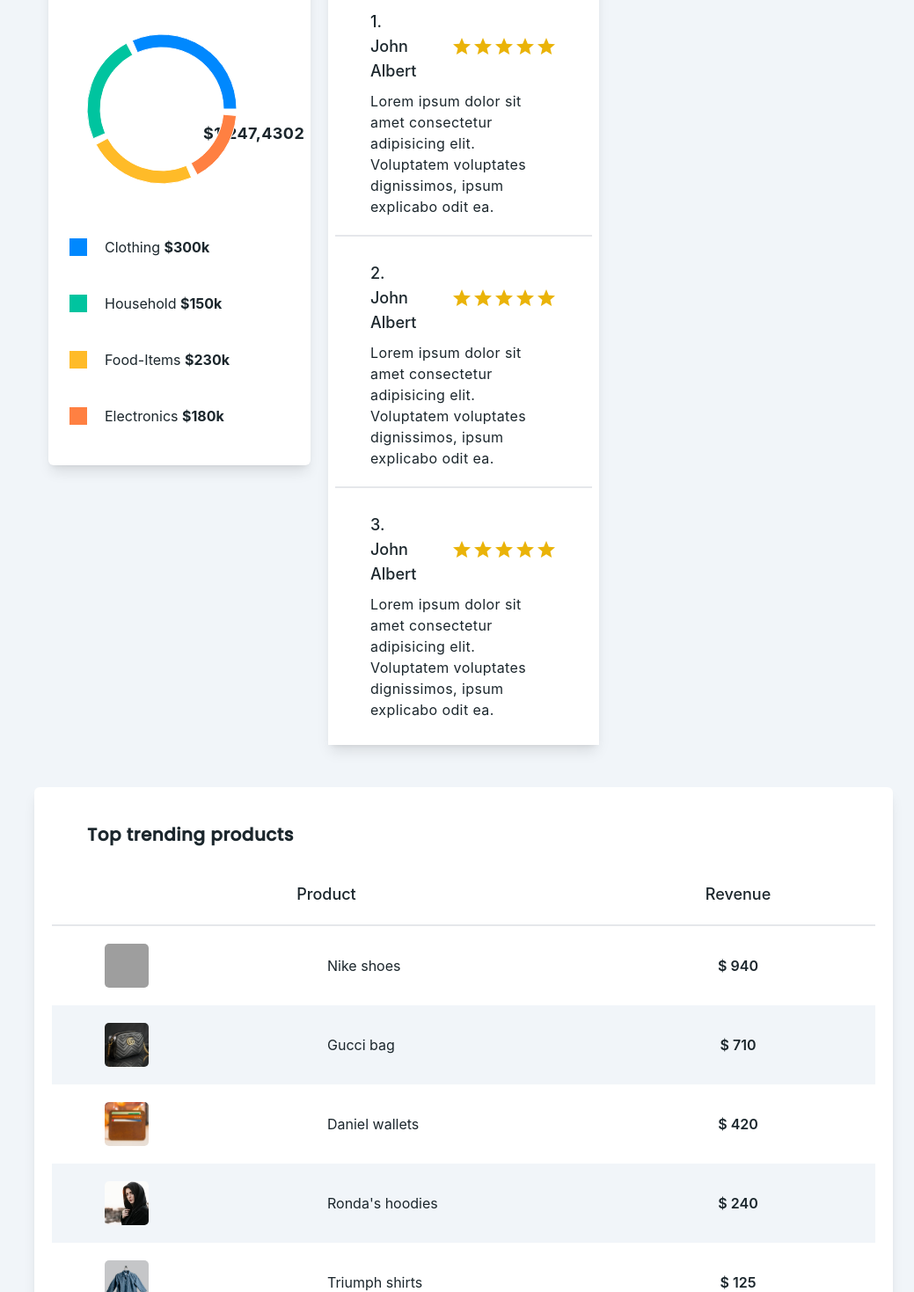
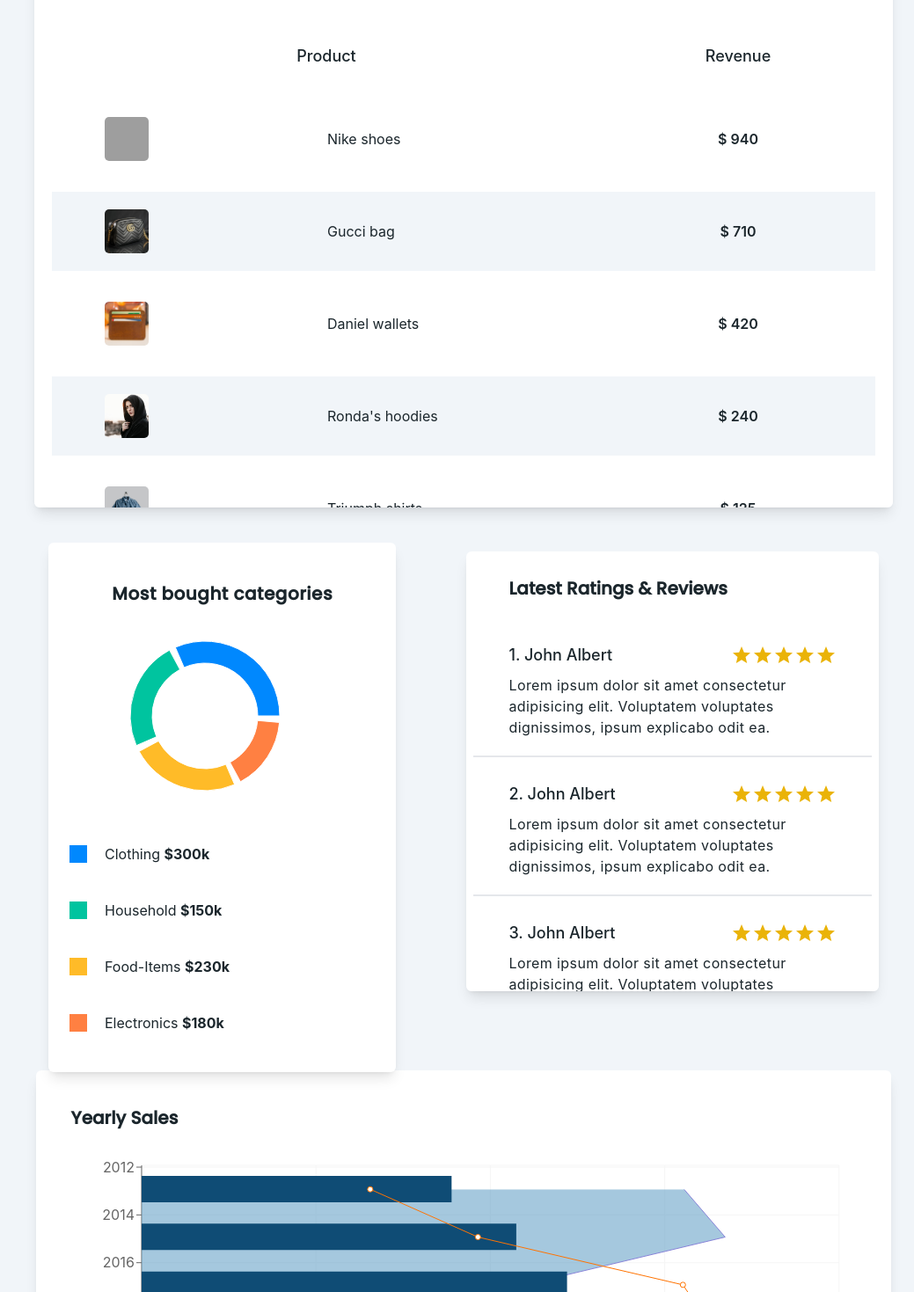
Before and after one commit to hunter10471/React-Projects, a React (Create React App) app in the folder crm_app/: page / in a window 1280 px wide. Shown: the part 1281-2750 px from the top of the page at 88% size, without its empty margins (241-1280 px from the left). Built offline with nearby package versions, Linux system fonts and the light colour scheme; grey boxes are pictures that could not be loaded.

Commit message:
Added yearly sales chart, orders table

```diff
--- a/crm_app/src/App.js
+++ b/crm_app/src/App.js
@@ -7,6 +7,8 @@ import { Topbar } from "./components/Topbar";
 import { TopCard } from "./components/TopCard";
 import MenuIcon from '@mui/icons-material/Menu'
 import { Reviews } from "./components/Reviews";
+import { HorizontalChart } from "./components/HorizontalChart";
+import { Orders } from "./components/Orders";
 
 
 function App() {
@@ -27,16 +29,24 @@ function App() {
           <TopCard title={"Total Users"} amount={"2,40,405"} percentage={45.65} sign={"+"}  />
             </div>
           <Chart/>
-          <div className="flex">
-          <Piechart/>
-          <Reviews/>
           </div>
-          </div>
-          <div className="overflow-auto flex flex-1 h-fit max-h-[600px] min-w-[400px] mt-7 mx-6 p-5 shadow-lg rounded-md flex-col bg-white">
+          <div className="overflow-auto flex flex-1 max-h-[650px] min-w-[400px] mt-7 mx-6 p-5 shadow-lg rounded-md flex-col bg-white">
             <h2 className="text-xl tracking-wide font-bold font-heading  w-full rounded-t px-10 mt-5 my-5">Top trending products</h2>
           <Table/>
           </div>
         </div>
+          <div className="flex items-center max-h-[600px]">
+          <Piechart/>
+          <Reviews/>
+          </div>
+          <div className="w-[95%] m-10 rounded-md shadow-lg bg-white p-10 mx-auto min-w-[300px] h-[500px]">
+            <h1 className="text-xl mb-5 font-heading font-semibold ">Yearly Sales</h1>
+            <HorizontalChart/>
+          </div>
+          <div className="w-[95%] m-10 overflow-auto rounded-md shadow-lg bg-white p-10 mx-auto min-w-[300px]">
+            <h1 className="text-xl mb-5 font-heading font-semibold ">Orders</h1>
+            <Orders/>
+          </div>
       </div>
     </div>
     </>
--- a/crm_app/src/components/Chart.jsx
+++ b/crm_app/src/components/Chart.jsx
@@ -45,7 +45,7 @@ const data = [
 export const Chart = () => {
   return (
       <div className='p-10 self-end m-2 w-full h-[500px] rounded-md bg-white shadow-lg'>
-          <h2 className='text-heading text-xl md:text-2xl font-semibold'>Sales Report</h2>
+          <h2 className='text-heading font-heading text-xl md:text-2xl font-semibold'>Sales Report</h2>
         <ResponsiveContainer>
         <AreaChart
           data={data}
--- /dev/null
+++ b/crm_app/src/components/HorizontalChart.jsx
@@ -0,0 +1,80 @@
+import React from 'react'
+import {
+  ComposedChart,
+  Line,
+  Area,
+  Bar,
+  XAxis,
+  YAxis,
+  CartesianGrid,
+  Tooltip,
+  Legend,
+  ResponsiveContainer,
+} from 'recharts';
+
+const data = [
+  {
+    name: '2012',
+    stocks: 590,
+    dividends: 800,
+    investments: 1400,
+  },
+  {
+    name: '2014',
+    stocks: 868,
+    dividends: 967,
+    investments: 1506,
+  },
+  {
+    name: '2016',
+    stocks: 1397,
+    dividends: 1098,
+    investments: 989,
+  },
+  {
+    name: '2018',
+    stocks: 1480,
+    dividends: 1200,
+    investments: 1228,
+  },
+  {
+    name: '2020',
+    stocks: 1520,
+    dividends: 1108,
+    investments: 1100,
+  },
+  {
+    name: '2022',
+    stocks: 1400,
+    dividends: 680,
+    investments: 1700,
+  },
+];
+export const HorizontalChart = () => {
+  return (
+
+      <ResponsiveContainer width="100%" height="100%">
+        <ComposedChart
+          layout="vertical"
+          width={500}
+          height={400}
+          data={data}
+          margin={{
+            top: 20,
+            right: 20,
+            bottom: 20,
+            left: 20,
+          }}
+        >
+          <CartesianGrid stroke="#f5f5f5" />
+          <XAxis type="number" />
+          <YAxis dataKey="name" type="category" scale="band" />
+          <Tooltip />
+          <Legend />
+          <Area dataKey="investments" fill="#6aa3c9" stroke="#8884d8" />
+          <Bar dataKey="dividends" barSize={30} fill="#0F4C75" />
+          <Line dataKey="stocks" stroke="#ff7300" />
+        </ComposedChart>
+      </ResponsiveContainer>
+    );
+  }
--- /dev/null
+++ b/crm_app/src/components/Orders.jsx
@@ -0,0 +1,34 @@
+import React from 'react'
+import { tableData } from '../data'
+
+export const Orders = () => {
+  return (
+    <table className='w-full h-full '>
+        <tr>
+            <th>No.</th>
+            <th>Product Name</th>
+            <th>Client</th>
+            <th>Created At</th>
+            <th>Status</th>
+            <th>Price</th>
+            <th>Action</th>
+        </tr>
+        {
+            tableData.map(el=>{
+                return(
+                    <tr className='text-center odd:bg-slate-100'>
+                    <td className='p-3'>{el.id}</td>
+                    <td>{el.name}</td>
+                    <td>{el.client}</td>
+                    <td>{el.createdAt}</td>
+                    <td  className={`text-white cell rounded-md ${el.status === 'in process' && 'bg-gray-400'} ${el.status === 'cancelled' && 'bg-red-400'} ${el.status === 'completed' && 'bg-green-400'} `}>{el.status}</td>
+                    <td>{el.price}</td>
+                    <td>{el.icon}</td>
+                </tr>
+                    )
+            })
+        }
+
+    </table>
+  )
+}
--- a/crm_app/src/components/Piechart.jsx
+++ b/crm_app/src/components/Piechart.jsx
@@ -11,16 +11,15 @@ const data = [
 
 export const Piechart = () => {
   return (
-      <div className='flex-col relative flex max-w-[500px] items-center bg-white shadow-lg self-start m-5 p-6 rounded-md'>
+      <div className='flex-col relative flex min-w-[300px] items-center bg-white shadow-lg self-start m-10 p-6 rounded-md'>
           <h1 className='text-xl mt-5 tracking-wide font-semibold font-heading'>Most bought categories</h1>
-    <h2 className='absolute top-[38%] left-[11rem] tracking-wide  text-lg font-bold'>$1,247,4302</h2>
       <PieChart width={250} height={250} >
         <Tooltip/>
         <Pie
           data={data}
           cx={100}
           cy={120}
-          innerRadius={70}
+          innerRadius={60}
           outerRadius={85}
           fill="#8884d8"
           paddingAngle={5}
--- a/crm_app/src/components/Reviews.jsx
+++ b/crm_app/src/components/Reviews.jsx
@@ -3,10 +3,10 @@ import React from 'react'
 
 export const Reviews = () => {
   return (
-    <div className='flex max-w-[500px] shadow-lg p-2 flex-col bg-white'>
+    <div className='flex overflow-auto before:bottom-0 before:bg-gradient-to-t from w rounded-md max-h-[500px] min-w-[350px] mx-10 shadow-lg p-2 flex-col bg-white'>
         <h1 className='text-xl px-10 py-5 font-heading font-semibold'>Latest Ratings & Reviews</h1>
         <div className='border-b-2 p-5'>
-        <div className='flex justify-between items-center'>
+        <div className='flex justify-between whitespace-nowrap items-center'>
             <h3 className='text-lg font-medium px-5 p-2 '>1. John Albert</h3>
             <div className='flex px-5 p-2 text-yellow-500 flex-nowrap'>
                 <StarIcon/>
@@ -21,7 +21,7 @@ export const Reviews = () => {
             </p>
         </div>
         <div className='border-b-2 p-5'>
-        <div className='flex justify-between items-center'>
+        <div className='flex justify-between whitespace-nowrap items-center'>
             <h3 className='text-lg font-medium px-5 p-2 '>2. John Albert</h3>
             <div className='flex px-5 p-2 text-yellow-500 flex-nowrap'>
                 <StarIcon/>
@@ -36,8 +36,38 @@ export const Reviews = () => {
             </p>
         </div>
         <div className='p-5'>
-        <div className='flex justify-between items-center'>
+        <div className='flex justify-between whitespace-nowrap items-center'>
             <h3 className='text-lg font-medium px-5 p-2 '>3. John Albert</h3>
+            <div className='flex px-5 p-2 text-yellow-500 flex-nowrap'>
+                <StarIcon/>
+                <StarIcon/>
+                <StarIcon/>
+                <StarIcon/>
+                <StarIcon/>
+            </div>
+        </div>
+            <p className='px-5 tracking-wide  text-secondary leading-6 '>
+                Lorem ipsum dolor sit amet consectetur adipisicing elit. Voluptatem voluptates dignissimos, ipsum explicabo odit ea.
+            </p>
+        </div>
+        <div className='p-5'>
+        <div className='flex justify-between whitespace-nowrap items-center'>
+            <h3 className='text-lg font-medium px-5 p-2 '>4. John Albert</h3>
+            <div className='flex px-5 p-2 text-yellow-500 flex-nowrap'>
+                <StarIcon/>
+                <StarIcon/>
+                <StarIcon/>
+                <StarIcon/>
+                <StarIcon/>
+            </div>
+        </div>
+            <p className='px-5 tracking-wide  text-secondary leading-6 '>
+                Lorem ipsum dolor sit amet consectetur adipisicing elit. Voluptatem voluptates dignissimos, ipsum explicabo odit ea.
+            </p>
+        </div>
+        <div className='p-5'>
+        <div className='flex justify-between whitespace-nowrap items-center'>
+            <h3 className='text-lg font-medium px-5 p-2 '>5. John Albert</h3>
             <div className='flex px-5 p-2 text-yellow-500 flex-nowrap'>
                 <StarIcon/>
                 <StarIcon/>
--- a/crm_app/src/index.css
+++ b/crm_app/src/index.css
@@ -14,10 +14,19 @@ body {
 }
 
 ::-webkit-scrollbar{
-  width: 10px;
+  width: 7px;
 }
 
 ::-webkit-scrollbar-thumb{
   background-color: #0F4C75;
   border-radius: 10px;
 }
+
+::-webkit-scrollbar-corner{
+  border-radius: 10px;
+}
+
+table{
+  border-collapse: separate;
+  border-spacing: 0 15px;
+}
```
Also changed, not shown: crm_app/src/data.js (+69 -1 lines).
